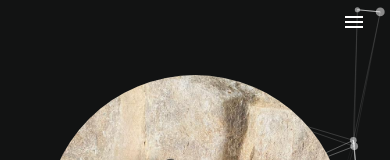
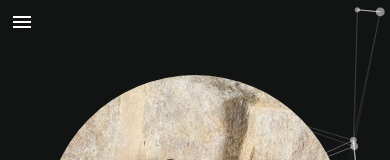
Before and after one commit to subhendudash02/subhendudash02.github.io, a Next.js app: page / in a window 390 px wide. Shown: the top 160 px of the page. Built offline with nearby package versions, Linux system fonts and the light colour scheme.

Commit message:
place navbar on top of the page everytime (mobile)

```diff
--- a/src/styles/Navbar.module.css
+++ b/src/styles/Navbar.module.css
@@ -47,7 +47,7 @@
     #hamburger {
         display: flex;
         justify-content: flex-end;
-        margin-left: 85%;
+        margin-right: 80%;
         padding: 10px;
     }
 
@@ -57,7 +57,7 @@
     }
 
     .navMenu {
-        padding-top: 2%;
+        padding-top: 10%;
     }
 
     .navItem {
@@ -71,4 +71,10 @@
     #hide {
         display: none;
     }
+
+    .navMobile {
+        position: fixed;
+        margin-left: 87%;
+        z-index: 2;
+    }
 }
```
